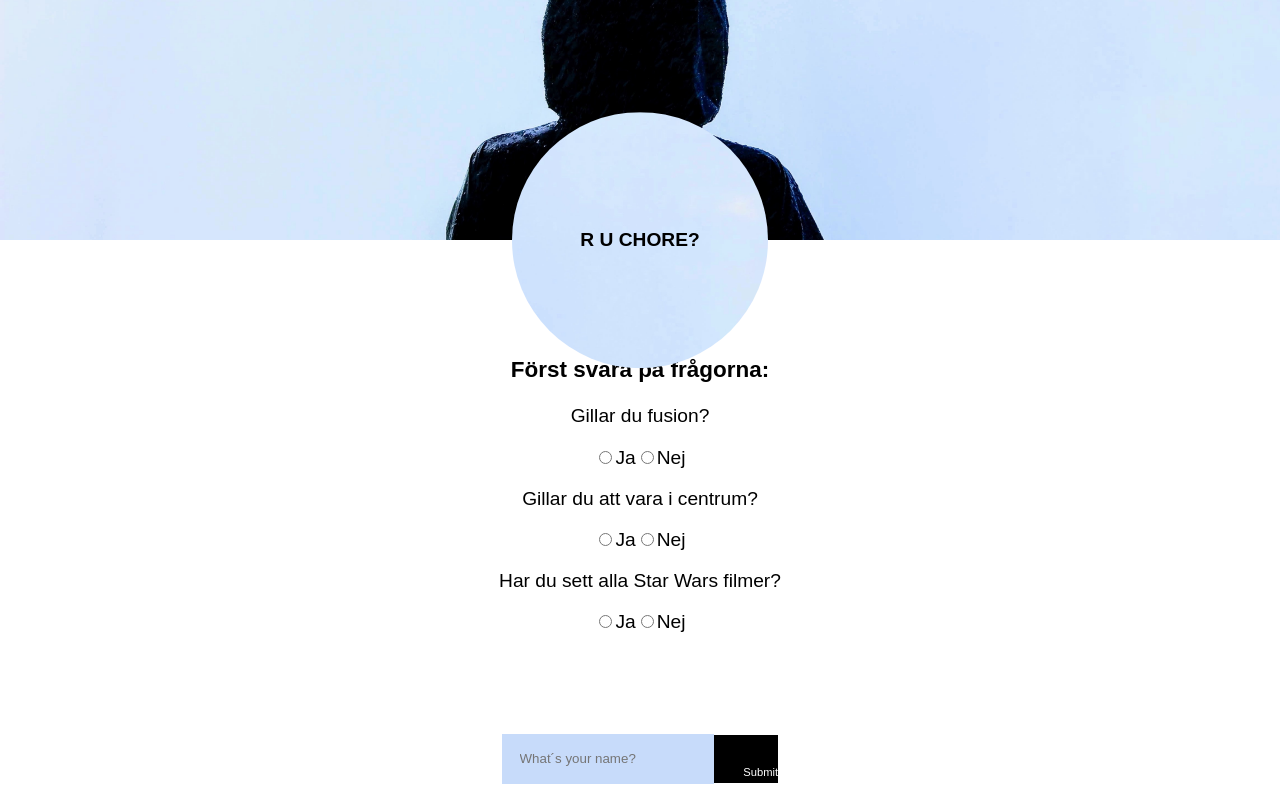
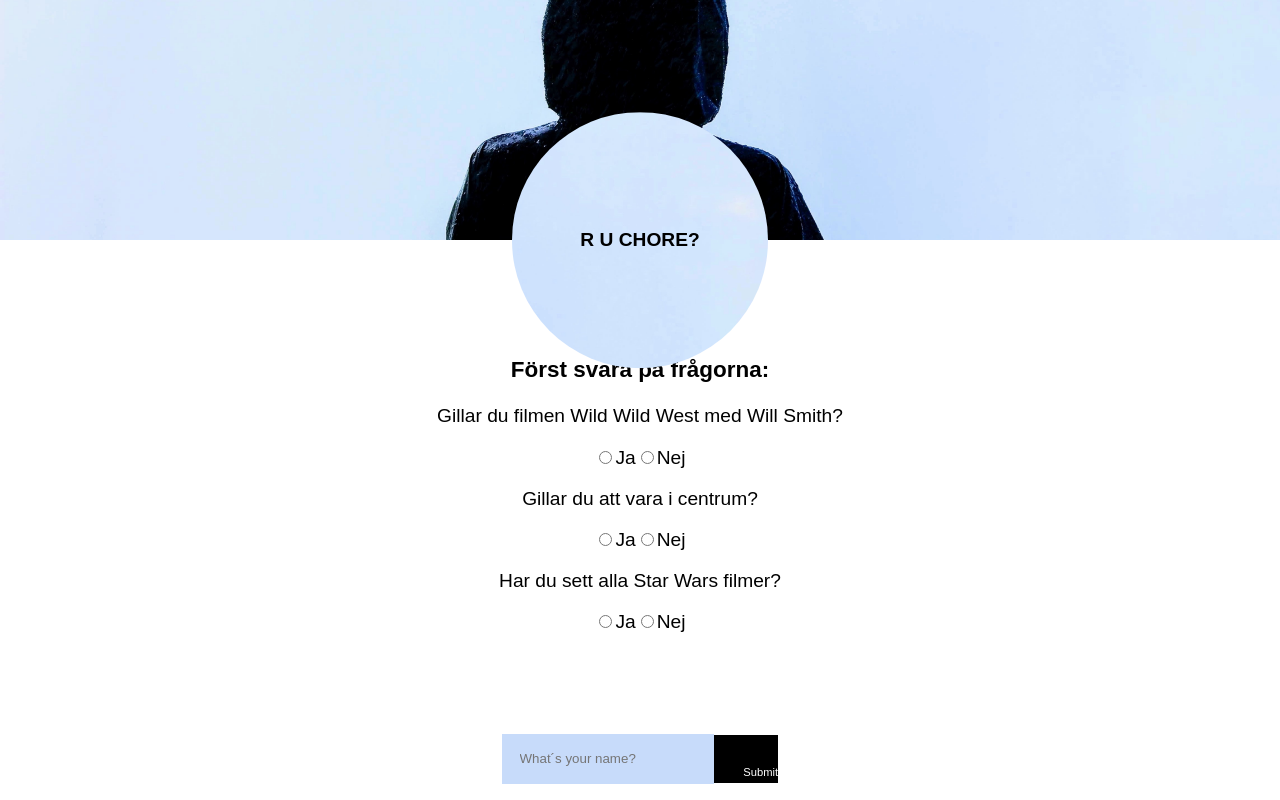
Before and after one commit to 1974pontus/R-U-CHORE, a React (Create React App) app: page / in a window 1280 px wide. Built offline with nearby package versions, Linux system fonts and the light colour scheme.

Commit message:
change question

```diff
--- a/src/components/ViewContainer/QuestionForm.tsx
+++ b/src/components/ViewContainer/QuestionForm.tsx
@@ -70,7 +70,7 @@ class QuestionForm extends React.Component<Props, State> {
       <div style={questionForm}>
       <Title titleContent="Först svara på frågorna:"/>
       <form onSubmit={this.handleOnSubmit}>
-        <p>Gillar du fusion?</p>
+        <p>Gillar du filmen Wild Wild West med Will Smith?</p>
         <input
           type="radio"
           id="Q1Yes"
```
